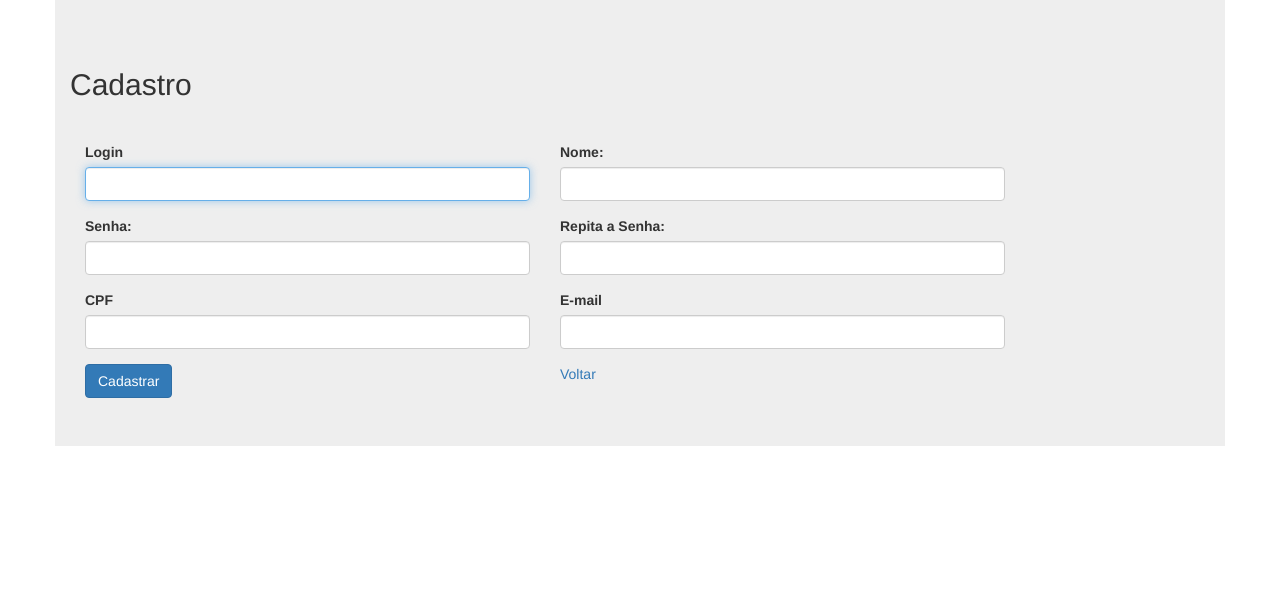
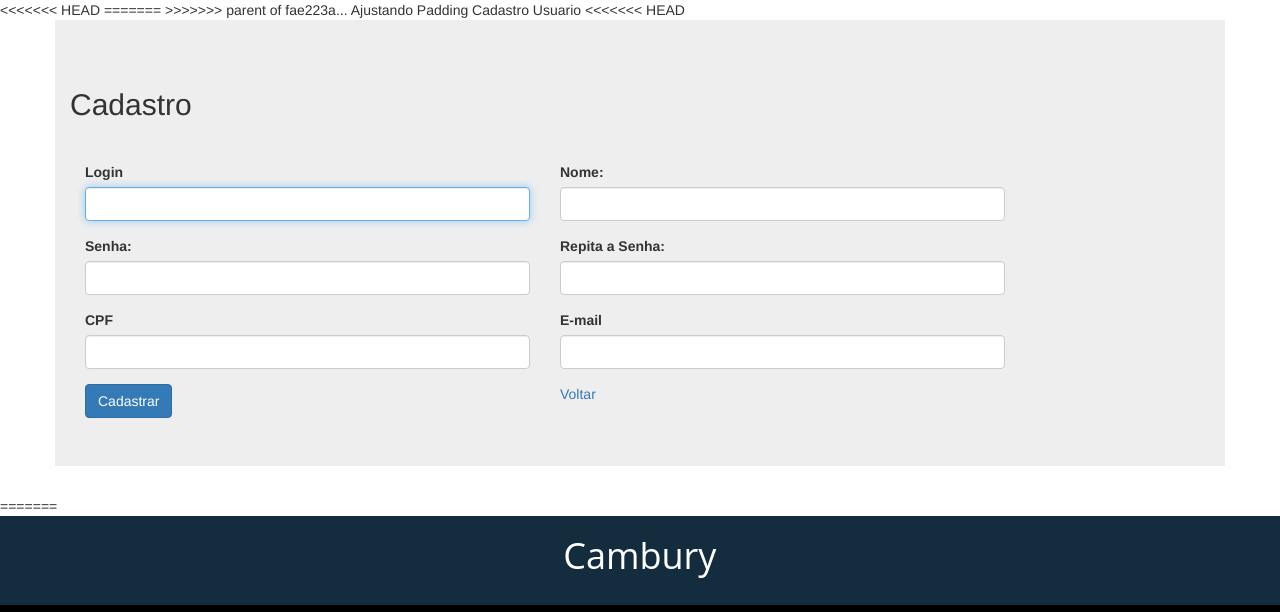
Before and after one commit to ThayanInformatica/projetoCambury, a PHP site: page /cadastro-usuario.php in a window 1280 px wide. Shown: the top 612 px of the page. Before the commit the page ends 446 px from the top, so only its background shows below. Run offline with PHP 8.4, Linux system fonts and the light colour scheme.

Commit message:
Revert "Ajustando Padding Cadastro Usuario"
This reverts commit fae223a1d092e04c69dfcd4720ba339675b0f0ae.

```diff
--- a/cadastro-usuario.php
+++ b/cadastro-usuario.php
@@ -48,6 +48,10 @@ if (isset($_POST['cadastrar'])) {
 
     <link rel="stylesheet" href="css/projeto/projeto.css"/>
     <link rel="stylesheet" href="../dist/css/bootstrapValidator.css"/>
+<<<<<<< HEAD
+=======
+
+>>>>>>> parent of fae223a... Ajustando Padding Cadastro Usuario
 
     <!-- Include the FontAwesome CSS if you want to use feedback icons provided by FontAwesome -->
     <!--<link rel="stylesheet" href="http://netdna.bootstrapcdn.com/font-awesome/4.0.3/css/font-awesome.css" />-->
@@ -62,6 +66,7 @@ if (isset($_POST['cadastrar'])) {
     <![endif]-->
 
 </head>
+<<<<<<< HEAD
 <body>
 
 <div class="container jumbotron">
@@ -149,5 +154,108 @@ if (isset($_POST['cadastrar'])) {
 
         </script>
 </body>
+=======
+
+    <body>
+
+
+
+        <h1 class='h1Cambury'>Cambury</h1>
+
+        <div class="centralizandoCadastro">
+    <div class="container jumbotron">
+
+        <?php
+        // mensagem de erro caso as senhas não sejam iguais
+        if (isset($_GET['erro'])) {
+            echo '<div class="alert alert-danger">As senhas devem ser iguais!</div>';
+        }
+        // mensagem de erro caso o login escolhido já exista no banco de dados
+        if (isset($_GET['repetido'])) {
+            echo '<div class="alert alert-danger">Este Login ou CPF já foi escolhido por outra pessoa!</div>';
+        }
+        // mensagem de sucesso caso o usuario seja cadastrado corretamente
+        if (isset($_GET['successUser'])) {
+            echo '<div class="alert alert-success">Usuario cadastrado!</div>';
+        }
+
+        ?>
+
+        <div class="container" >
+            <div class="row" >
+                    <h2 class="espacoCadastro">Cadastro</h2>
+                    <hr>
+                    <form action="#" method="post">
+
+                    <div class="centralizandoFormulario">
+                        <div class="col-sm-5" class="tamanho-campoLogin">
+                            <div class="form-group">
+                                <label id="teste" for="login" style="">Login</label>
+                                <input type="text" class="form-control" id="login" name="login" required autofocus>
+                            </div>
+                        </div>
+
+                        <div class="col-sm-5" class="tamanho-campoNome">
+                            <div class="form-group ">
+                                <label for="nome">Nome: </label>
+                                <input id="nome" type="text" class="form-control" name="nome" required>
+                            </div>
+                        </div>
+                        <div class="col-sm-5" class="tamanho-campoSenha">
+                            <div class="campo-senha" class="form-group">
+                                <label for="senha">Senha:</label>
+                                <input type="password" class="form-control" id="senha" name="senha" required>
+                            </div>
+                        </div>
+
+                        <div class="col-sm-5" class="tamanho-campoRepita">
+                            <div class="form-group">
+                                <label for="rep_senha">Repita a Senha:</label>
+                                <input type="password" class="form-control" id="rep_senha" name="rep_senha" required>
+                            </div>
+                        </div>
+
+                        <div class="col-sm-5" class="tamanho-campocpf">
+                            <div class="form-group" class="form-horizontal">
+                                <label for="cpf">CPF:</label>
+                                <input type="text" class="form-control" id="cpf" name="cpf" maxlength="11">
+                            </div>
+                        </div>
+
+                        <div class="col-sm-5" class="tamanho-campoEmail">
+                            <div class="form-group">
+                                <label for="email">E-mail:</label>
+                                    <div class="input-group">
+                                    <div class="input-group-addon">@</div>
+                                <input type="text" class="form-control" id="email" name="email" required>
+
+                            </div>
+                        </div>
+                        </div>
+                        <div class="col-sm-5">
+                        <button  type="submit" class="btn btn-primary" name="cadastrar">Cadastrar</button>
+                        </div>
+                    </form>
+                    <hr>
+
+                    <div class="col-sm-5">
+                    <a class="btn btn-primary" href="index.php">Voltar</a>
+                 </div>
+
+            </div>
+        </div>
+    </div>
+
+            <script src="https://ajax.googleapis.com/ajax/libs/jquery/2.2.3/jquery.min.js"></script>
+            <script src="https://maxcdn.bootstrapcdn.com/bootstrap/3.3.6/js/bootstrap.min.js"></script>
+            <script>
+                setTimeout(function () {
+                    $('.alert').fadeOut();
+                }, 3000);
+
+            </script>
+    </body>
+</div>
+>>>>>>> parent of fae223a... Ajustando Padding Cadastro Usuario
 
 </html>
--- a/css/projeto/projeto.css
+++ b/css/projeto/projeto.css
@@ -1,3 +1,7 @@
+<<<<<<< HEAD
+=======
+
+>>>>>>> parent of fae223a... Ajustando Padding Cadastro Usuario
 label .teste {
 color: blueviolet !important;
 }
@@ -5,6 +9,47 @@ color: blueviolet !important;
 .background-estilo input {
   width: 50% !important;
 }
+<<<<<<< HEAD
+=======
+.tamanho-campoLogin{
+font-family: 'Source Serif Pro', serif;
+}
+.centralizandoCadastro{
+  padding-top: 06%;
+}
+.centralizandoCadastro{
+  background: url(/css/img/gestao-tecnologia-servicos-ti.jpg);
+   height: 100%;
+}.body{
+  height: 100%;
+}
+.espacoCadastro{
+  padding-left: 43%;
+}
+.centralizandoFormulario{
+  margin-left: 15%;
+}
+.campoTituloCambury{
+  margin-left: 40%;
+  width:20px;
+}
+.h1Cambury{
+  box-sizing: border-box;
+  border-bottom: 10px solid black;
+  margin: 0px;
+  padding: 20px;
+  background-color: #132d3f;
+  padding-left: 44%;
+  height: 99px;
+  color: #FFFFFF;
+  font-family: 'Open Sans','Arial'
+}
+
+
+
+
+
+>>>>>>> parent of fae223a... Ajustando Padding Cadastro Usuario
 /*.tamanho-campoLogin{*/
 /*}*/
 /*.tamanho-campoNome{*/
```
